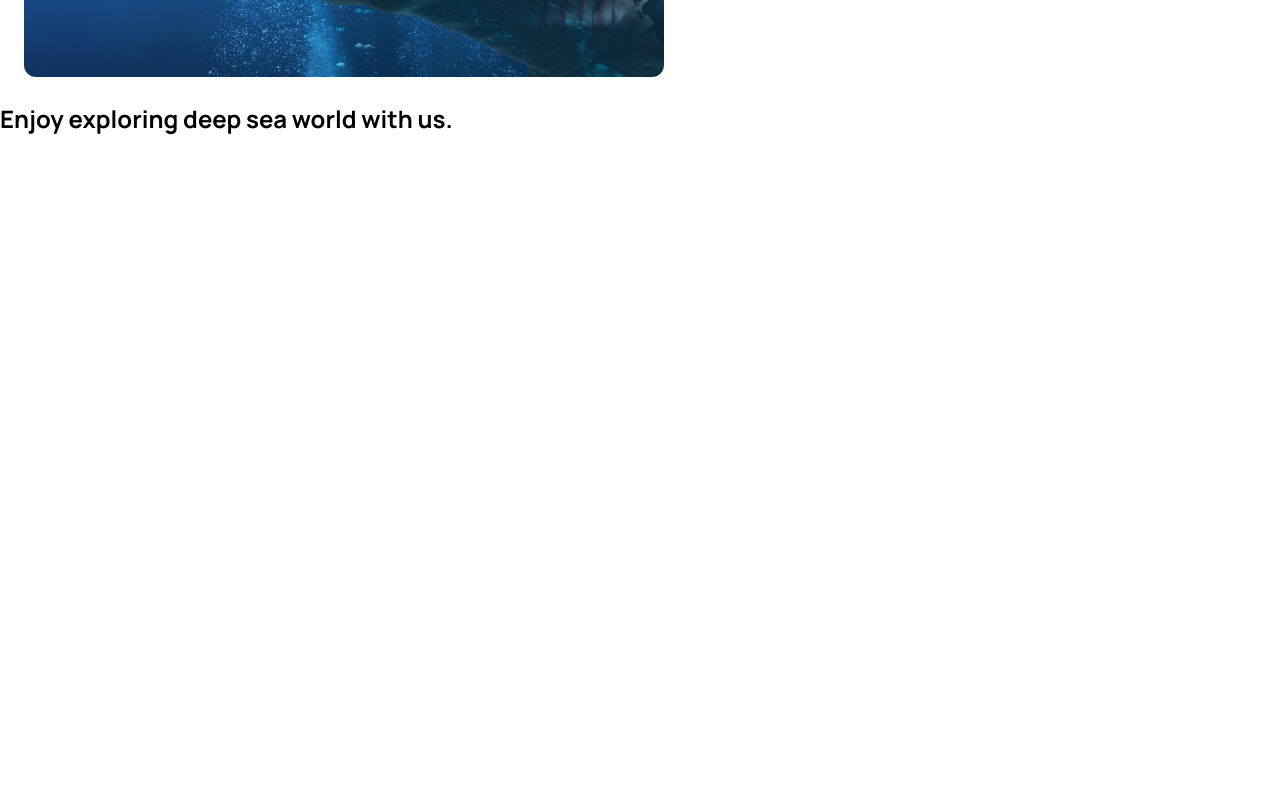
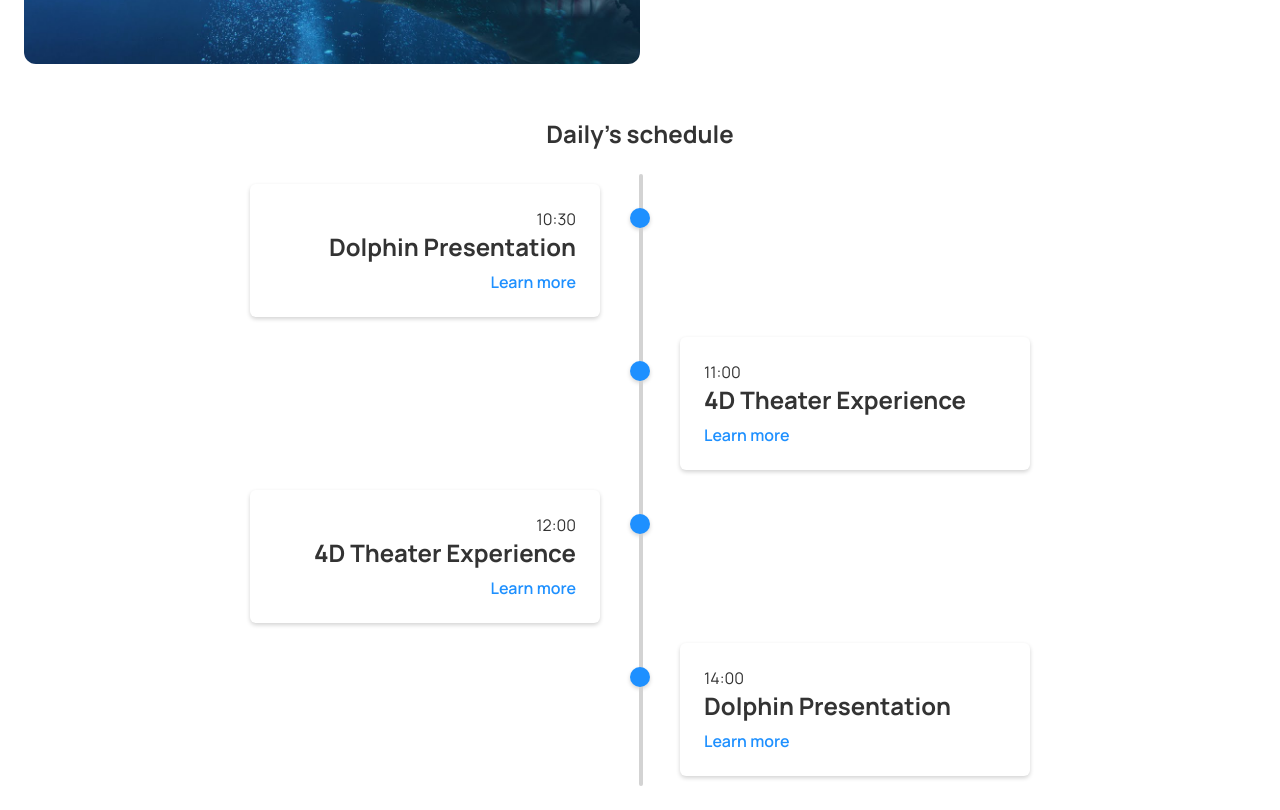
Before and after one commit to ajipandean/merth-aquarium, a plain HTML site: page index.html in a window 1280 px wide. Shown: the part 377-1187 px from the top of the page. Before the commit the page ends 800 px from the top, so only its background shows below. Drawn offline with Linux system fonts and the light colour scheme; a script that the page names is missing.

Commit message:
added timeline section

```diff
--- a/assets/styles/index.css
+++ b/assets/styles/index.css
@@ -2,7 +2,4 @@
 @import url("partials/globals.css");
 @import url("partials/topbar.css");
 @import url("partials/highlight.css");
-
-#content {
-  padding: 24px 0;
-}
+@import url("partials/schedule.css");
--- a/assets/styles/partials/globals.css
+++ b/assets/styles/partials/globals.css
@@ -8,6 +8,7 @@
 }
 
 * {
+  color: #333;
   box-sizing: border-box;
   font-family: "Manrope", sans-serif;
 }
--- a/assets/styles/partials/highlight.css
+++ b/assets/styles/partials/highlight.css
@@ -1,11 +1,11 @@
 .highlight {
   display: flex;
+  padding: 24px;
   align-items: center;
 }
 .highlight_image {
   flex-basis: 50%;
   overflow: hidden;
-  margin-left: 24px;
   border-radius: 12px;
 }
 .highlight_image img {
@@ -54,10 +54,6 @@
   .highlight {
     flex-direction: column;
   }
-  .highlight_image {
-    border-radius: 0;
-    margin-left: 0;
-  }
   .highlight_content {
     margin-left: 0;
     text-align: center;
--- /dev/null
+++ b/assets/styles/partials/schedule.css
@@ -0,0 +1,96 @@
+.schedule {
+  padding: 24px;
+}
+.schedule h1 {
+  margin: 0;
+  margin-bottom: 24px;
+  text-align: center;
+}
+
+.schedule_timeline {
+  position: relative;
+  max-width: 860px;
+  margin: 0 auto;
+}
+.schedule_timeline::after {
+  content: "";
+  position: absolute;
+  width: 4px;
+  background-color: lightgrey;
+  top: 0;
+  bottom: 0;
+  left: 50%;
+  margin-left: -1.5px;
+  border-radius: 100px;
+}
+.schedule_timeline_item {
+  padding: 10px 40px;
+  position: relative;
+  background-color: inherit;
+  width: 50%;
+}
+.schedule_timeline_item::after {
+  content: "";
+  position: absolute;
+  width: 20px;
+  height: 20px;
+  right: -10px;
+  background-color: var(--primary);
+  top: 34px;
+  border-radius: 50%;
+  z-index: 1;
+  box-shadow: 0 2px 4px lightgrey;
+}
+.schedule_timeline_item.is-left {
+  left: 0;
+  text-align: right;
+}
+.schedule_timeline_item.is-right {
+  left: 50%;
+}
+.schedule_timeline_item.is-right::after {
+  left: -10px;
+}
+.schedule_timeline_item_content {
+  padding: 24px;
+  box-shadow: 0 2px 4px lightgrey;
+  border-radius: 6px;
+}
+.schedule_timeline_item_content * {
+  margin: 0;
+}
+.schedule_timeline_item_content h2 {
+  margin-bottom: 8px;
+}
+.schedule_timeline_item_content a {
+  color: var(--primary);
+  text-decoration: none;
+  font-weight: 600;
+}
+
+@media screen and (max-width: 680px) {
+  .schedule_timeline::after {
+    left: 24px;
+  }
+  .schedule_timeline_item {
+    width: 100%;
+    padding-left: 70px;
+    padding-right: 25px;
+  }
+  .schedule_timeline_item::before {
+    left: 60px;
+    border: medium solid white;
+    border-width: 10px 10px 10px 0;
+    border-color: transparent white transparent transparent;
+  }
+  .schedule_timeline_item.is-left {
+    text-align: left;
+  }
+  .schedule_timeline_item.is-right {
+    left: 0;
+  }
+  .schedule_timeline_item.is-left::after,
+  .schedule_timeline_item.is-right::after {
+    left: 15px;
+  }
+}
--- a/assets/styles/partials/topbar.css
+++ b/assets/styles/partials/topbar.css
@@ -4,7 +4,6 @@
   align-items: center;
   justify-content: space-between;
   padding: 12px 24px;
-  box-shadow: 0 2px 4px 0 lightgrey;
 }
 .topbar_brand {
   margin: 0;
--- a/index.html
+++ b/index.html
@@ -37,11 +37,40 @@
             <a href="#" class="is-plain">Learn more</a>
           </div>
         </article>
-        <!-- price -->
-        <section class="price">
-          <h1>Enjoy exploring deep sea world with us.</h1>
+        <!-- daily schedule -->
+        <section class="schedule">
+          <h1>Daily's schedule</h1>
+          <div class="schedule_timeline">
+            <div class="schedule_timeline_item is-left">
+              <div class="schedule_timeline_item_content">
+                <p>10:30</p>
+                <h2>Dolphin Presentation</h2>
+                <a href="#">Learn more</a>
+              </div>
+            </div>
+            <div class="schedule_timeline_item is-right">
+              <div class="schedule_timeline_item_content">
+                <p>11:00</p>
+                <h2>4D Theater Experience</h2>
+                <a href="#">Learn more</a>
+              </div>
+            </div>
+            <div class="schedule_timeline_item is-left">
+              <div class="schedule_timeline_item_content">
+                <p>12:00</p>
+                <h2>4D Theater Experience</h2>
+                <a href="#">Learn more</a>
+              </div>
+            </div>
+            <div class="schedule_timeline_item is-right">
+              <div class="schedule_timeline_item_content">
+                <p>14:00</p>
+                <h2>Dolphin Presentation</h2>
+                <a href="#">Learn more</a>
+              </div>
+            </div>
+          </div>
         </section>
-        <!-- daily schedule -->
         <!-- area guide -->
         <!-- maps -->
         <!-- contacts -->
```
